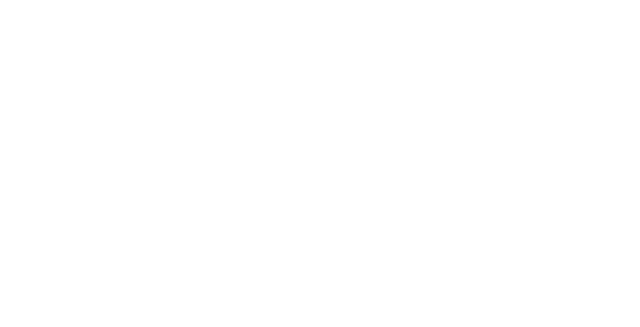
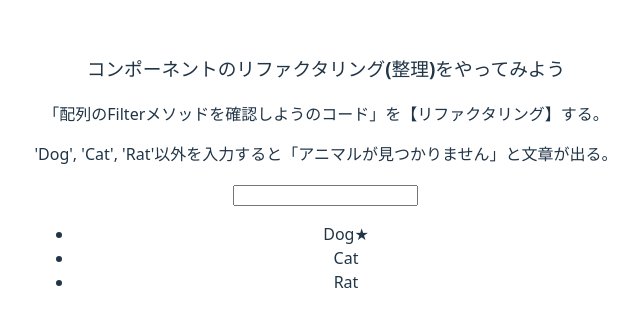
Before and after one commit to terahashi/react-next-study, a React (Vite) app: page /study/Refactor in a window 1280 px wide. Before the commit this address had no page. Shown: the part 227-554 px from the top of the page, without its empty margins (314-954 px from the left). Built offline with nearby package versions, Linux system fonts and the light colour scheme.

Commit message:
「Refactor.jsx」の追加　作成完了

```diff
--- a/src/App.jsx
+++ b/src/App.jsx
@@ -16,6 +16,7 @@
 import Filter from './pages/study/Filter';
 import Filter2 from './pages/study/Filter2';
 import ConditionalBranch from './pages/study/ConditionalBranch';
+import Refactor from './pages/study/Refactor';
 
 function App() {
   const [count, setCount] = useState(0);
@@ -49,6 +50,7 @@
           <Route path='study/Filter' element={<Filter />} />
           <Route path='study/Filter2' element={<Filter2 />} />
           <Route path='study/ConditionalBranch' element={<ConditionalBranch />} />
+          <Route path='study/Refactor' element={<Refactor />} />
           {/* <Route path='./pages/Count' element={<Count />} /> ⬅︎これだとエラー。【pathはURL】であってファイルの場所ではない！ */}
         </Routes>
       </BrowserRouter>
--- /dev/null
+++ b/src/components/study/AnimalInput.jsx
@@ -0,0 +1,8 @@
+//④AnimalInputを作成
+
+const AnimalInput = ({ InputState }) => {
+  const [filterVal, setFilterVal] = InputState;
+  return <input type='text' value={filterVal} onChange={(e) => setFilterVal(e.target.value)} />;
+};
+
+export default AnimalInput;
--- /dev/null
+++ b/src/components/study/AnimalItem.jsx
@@ -0,0 +1,12 @@
+//③AnimalItemを追加
+
+const AnimalItem = ({ animal }) => {
+  return (
+    <li>
+      {animal}
+      {animal === 'Dog' && '★'}
+    </li>
+  );
+};
+
+export default AnimalItem;
--- /dev/null
+++ b/src/components/study/AnimalList.jsx
@@ -0,0 +1,18 @@
+/* ①「<ul>をリファクタリングする。」 */
+
+import AnimalItem from './AnimalItem';
+
+const AnimalList = ({ animals }) => {
+  if (animals.length === 0) {
+    return <h3>アニマルが見つかりません。</h3>;
+  }
+  return (
+    <ul>
+      {animals.map((animal) => {
+        return <AnimalItem key={animal} animal={animal} />;
+      })}
+    </ul>
+  );
+};
+
+export default AnimalList;
--- /dev/null
+++ b/src/pages/study/Refactor.jsx
@@ -0,0 +1,29 @@
+//コンポーネントのリファクタリング(整理))
+//作成したモノを「components(部品)に分けて整理して'呼び出していく'」
+
+import { useState } from 'react';
+import AnimalList from '../../components/study/AnimalList';
+import AnimalInput from '../../components/study/AnimalInput';
+
+const Refactor = () => {
+  const animals = ['Dog', 'Cat', 'Rat'];
+  const [filterVal, setFilterVal] = useState('');
+
+  //⬇︎②filterの機能(filterを元にfilterdAnimalsとして新しく作成)
+  const filterdAnimals = animals.filter((animal) => {
+    const isMatch = animal.indexOf(filterVal) !== -1;
+    return isMatch;
+  });
+
+  return (
+    <>
+      <h3>コンポーネントのリファクタリング(整理)をやってみよう</h3>
+      <p>「配列のFilterメソッドを確認しようのコード」を【リファクタリング】する。</p>
+      <p>'Dog', 'Cat', 'Rat'以外を入力すると「アニマルが見つかりません」と文章が出る。</p>
+      <AnimalInput InputState={[filterVal, setFilterVal]} />
+      <AnimalList animals={filterdAnimals} />
+    </>
+  );
+};
+
+export default Refactor;
--- a/src/pages/study/StudyHome.jsx
+++ b/src/pages/study/StudyHome.jsx
@@ -24,6 +24,8 @@
       <Link to={'study/Filter2'}>配列のフィルターメソッドの使い方2</Link>
       <br></br>
       <Link to={'study/ConditionalBranch'}>条件分岐を設ける(if文、&&(論理AND演算子)、??(Null合体演算子)、３項演算子)</Link>
+      <br></br>
+      <Link to={'study/Refactor'}>コンポーネントのリファクタリング(整理)をしよう</Link>
     </div>
   );
 };
```
